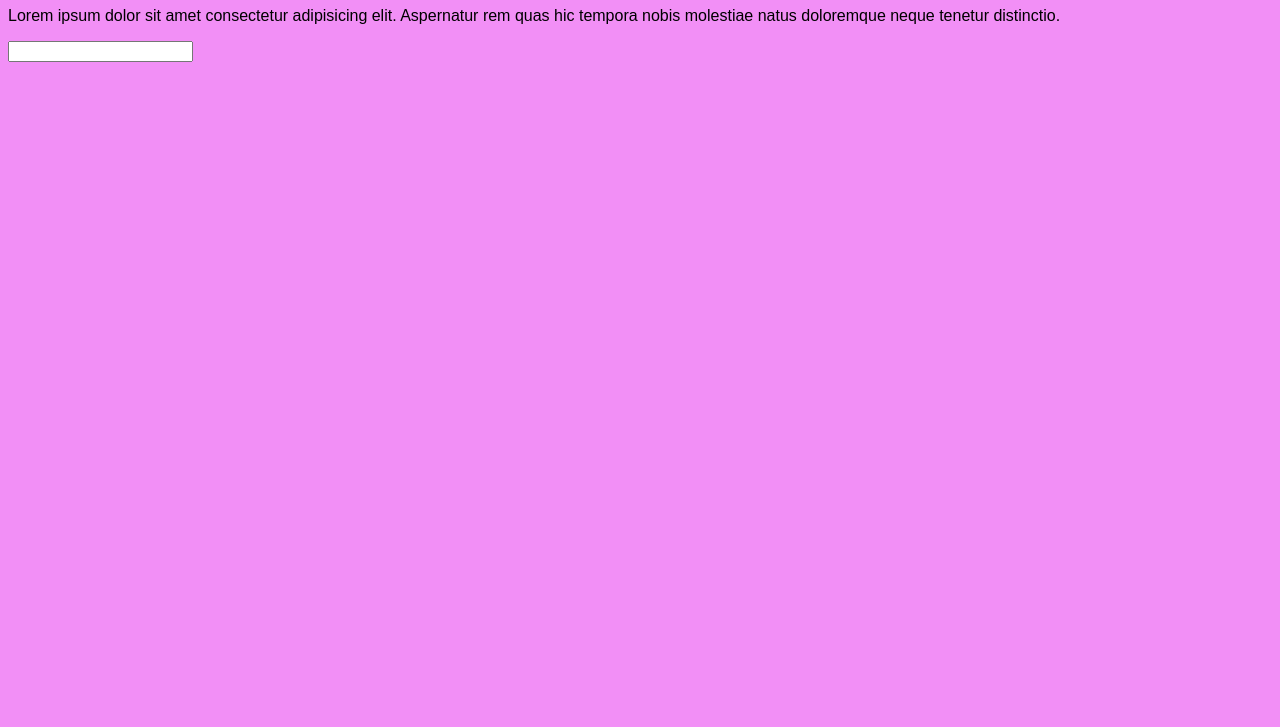
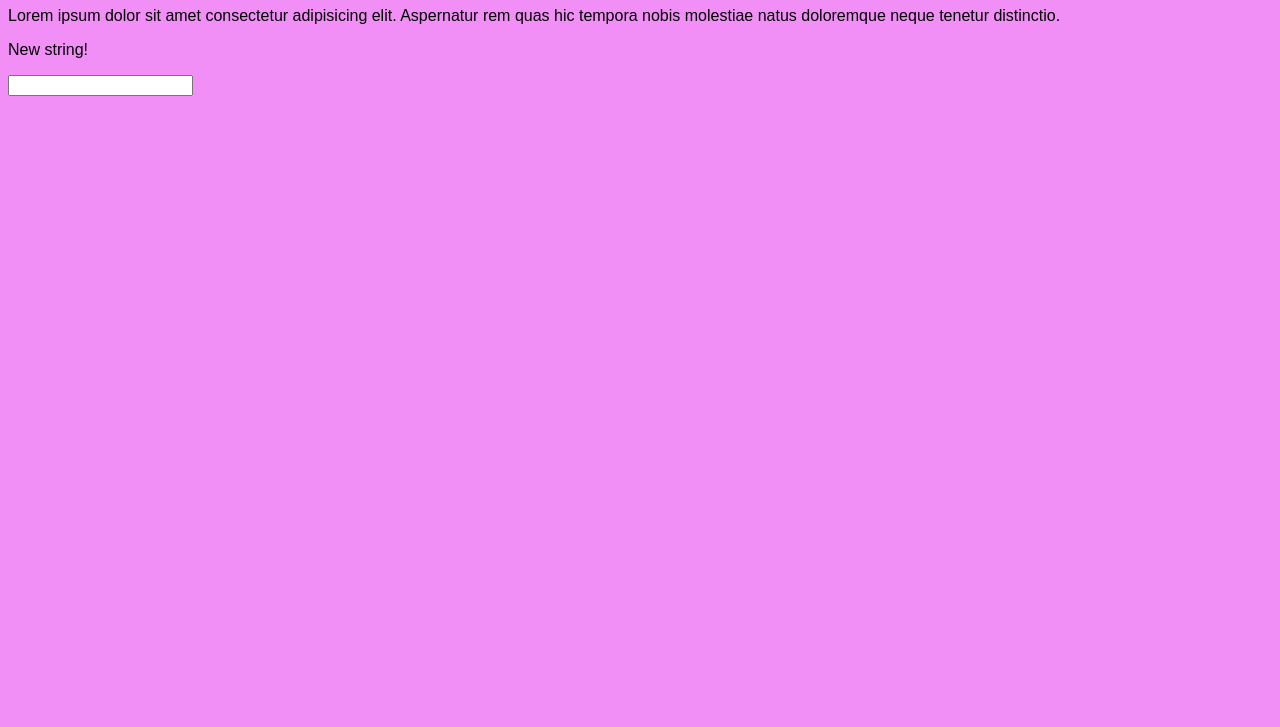
Before and after one commit to ZeRRoCull/gittest, a plain HTML site: page index.html in a window 1280 px wide. Shown: the part 73-800 px from the top of the page. Drawn offline with Linux system fonts and the light colour scheme.

Commit message:
Добавили второй p

```diff
--- a/index.html
+++ b/index.html
@@ -10,6 +10,7 @@
 <body>
 	<h1>Hello world!</h1>
 	<p>Lorem ipsum dolor sit amet consectetur adipisicing elit. Aspernatur rem quas hic tempora nobis molestiae natus doloremque neque tenetur distinctio.</p>
+	<p>New string!</p>
 	<input type="text">
 </body>
 </html>
```
